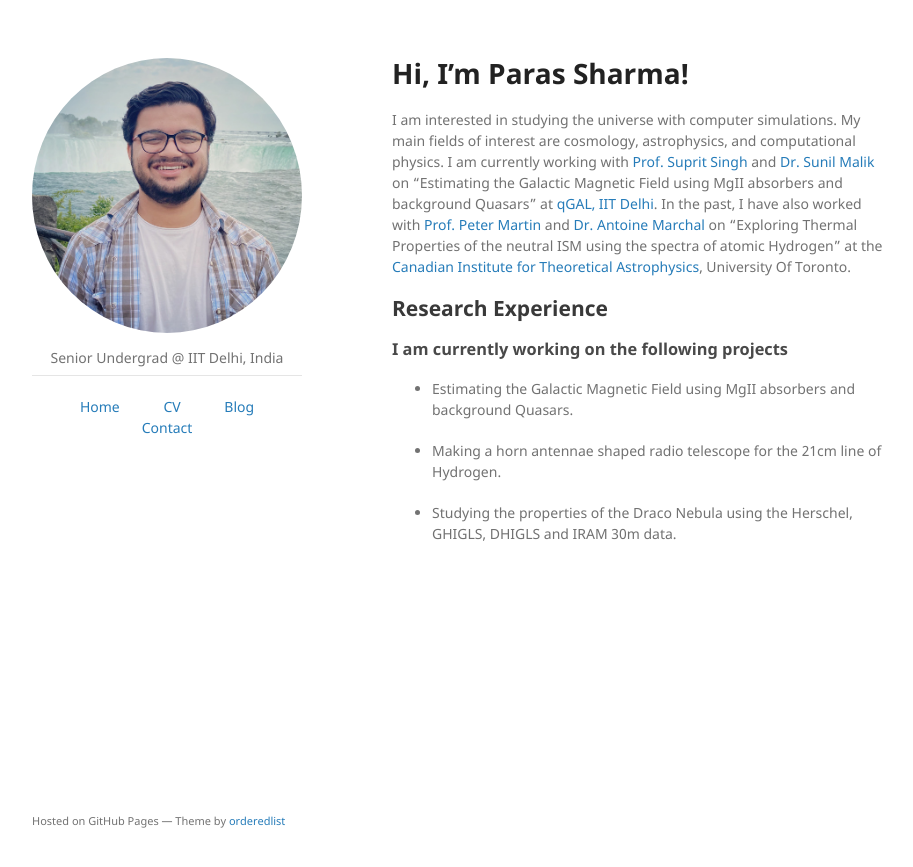
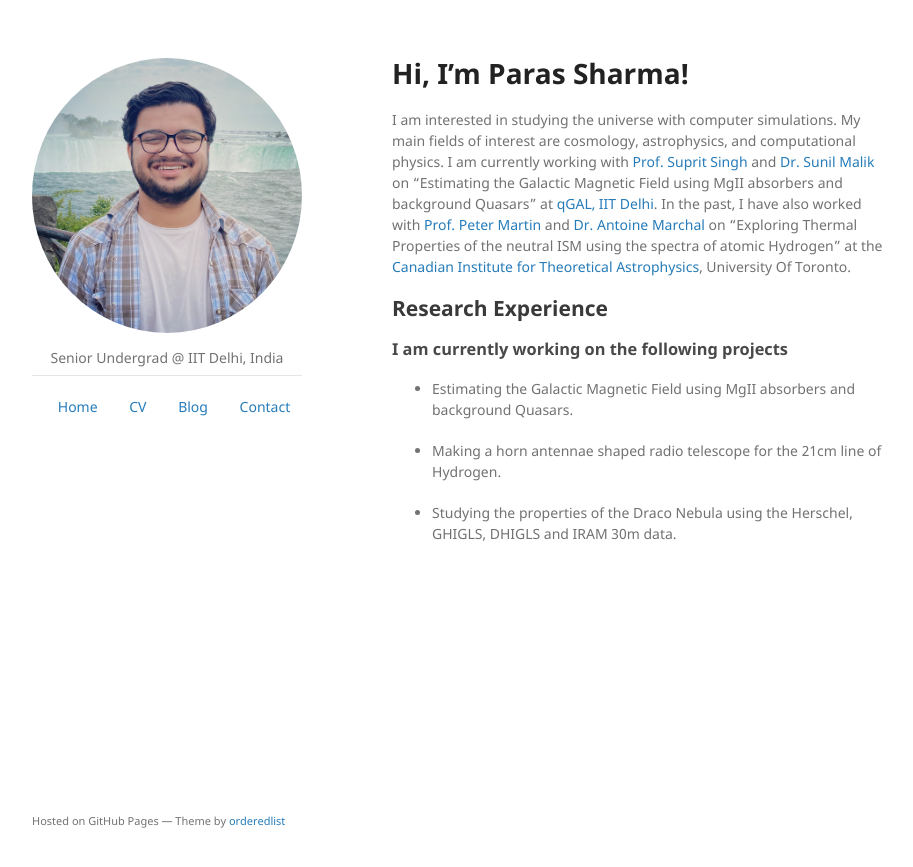
Before and after one commit to nutanstrek/old-website, a Jekyll site: the page built from index.md, in a window 1280 px wide. Shown: the top 867 px of the page, without its empty margins (178-1091 px from the left). Built offline with Jekyll 4.4.1, drawn with Linux system fonts in a browser that asks for light colours.

Commit message:
Update style.scss

```diff
--- a/assets/css/style.scss
+++ b/assets/css/style.scss
@@ -42,5 +42,5 @@
 }
 
 .fixed-nav-bar a{
-    padding: 10px;
+    padding: 7px;
 }
```
